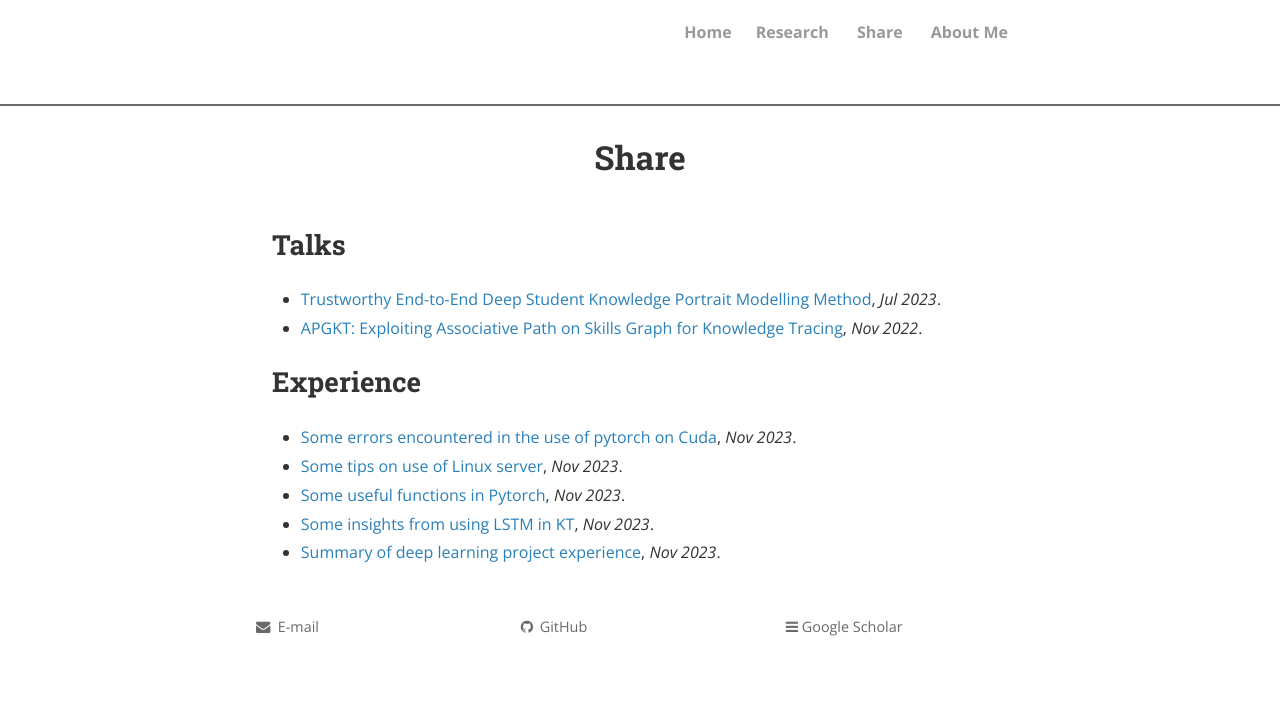
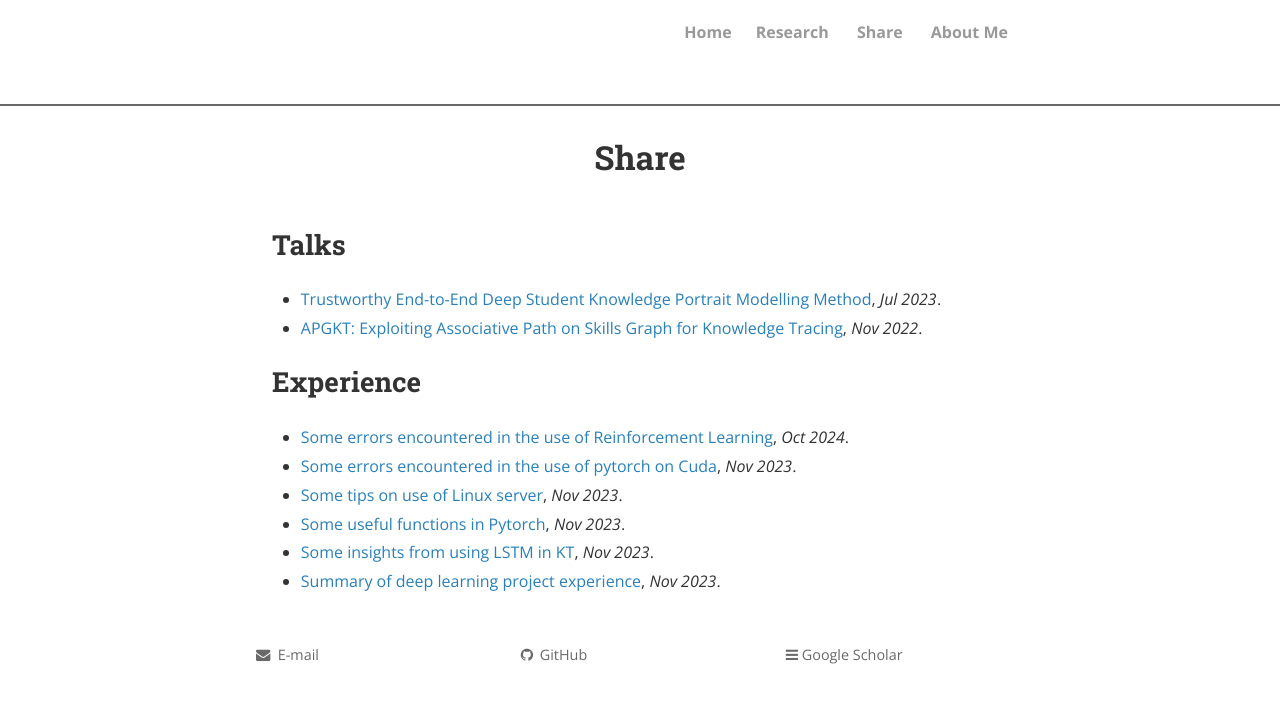
Before and after one commit to sosweetzhang/sosweetzhang.github.io, a Jekyll site: the page built from share.md, in a window 1280 px wide. Shown: the top 703 px of the page. Built offline with Jekyll 4.4.1, drawn with Linux system fonts in a browser that asks for light colours; nearby versions of some CDN libraries; comment, search, counter and statistics services are not loaded; a style sheet for code colours, icons or effects is not loaded.

Commit message:
Update share.md

```diff
--- a/share.md
+++ b/share.md
@@ -10,6 +10,7 @@ permalink: /share/
 - [APGKT: Exploiting Associative Path on Skills Graph for Knowledge Tracing](/share/Talks/PRICAI2022-APGKT.pdf), _Nov 2022_.
 
 ## Experience
+- [Some errors encountered in the use of Reinforcement Learning](/share/Experience/Some_errors_encountered_in_Reinforcement_Learning.md), _Oct 2024_.
 - [Some errors encountered in the use of pytorch on Cuda](/share/Experience/Some_errors_encountered_in_the_use_of_pytorch_on_Cuda.md), _Nov 2023_.
 - [Some tips on use of Linux server](/share/Experience/Some_tips_on_use_of_Linux_server.md), _Nov 2023_.
 - [Some useful functions in Pytorch](/share/Experience/Some_useful_functions_in_Pytorch.md), _Nov 2023_.
```
